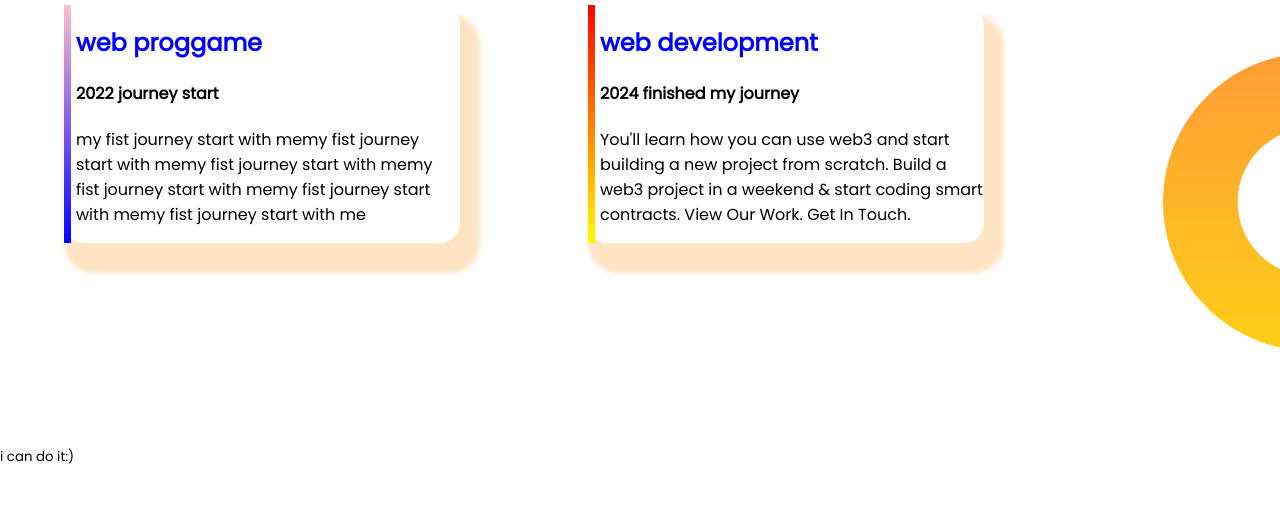
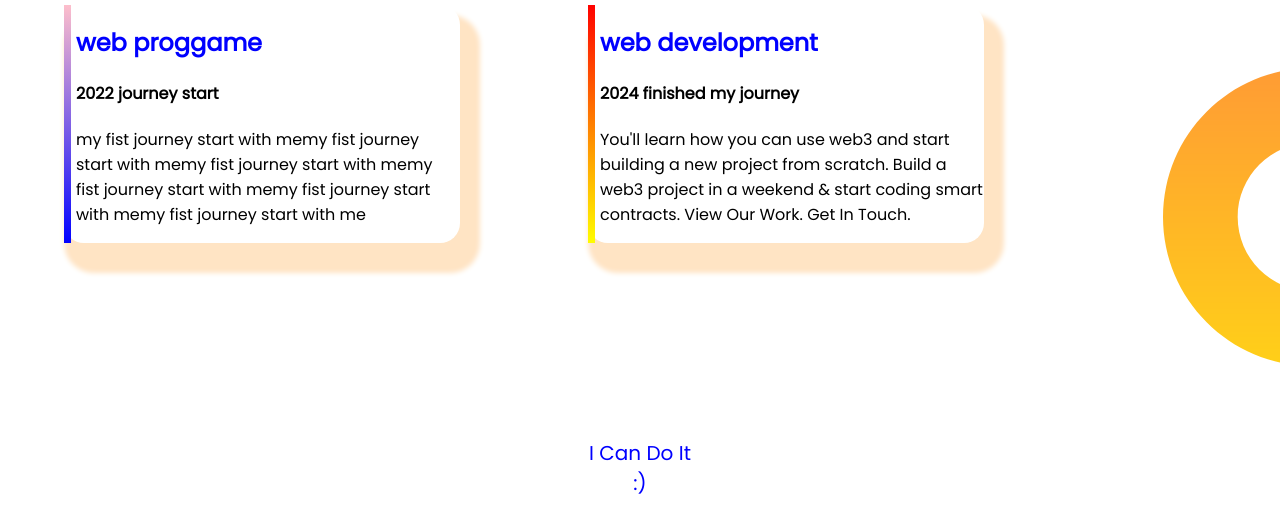
Before and after one commit to OnirbanMohii/my-first-repository, a plain HTML site: page index.html in a window 1280 px wide. Shown: the part 1188-1706 px from the top of the page. Before the commit the page ends 1656 px from the top, so only its background shows below. Drawn offline with Linux system fonts and the light colour scheme.

Commit message:
footer add

```diff
--- a/index.html
+++ b/index.html
@@ -52,8 +52,10 @@
                 <p>You'll learn how you can use web3 and start building a new project from scratch. Build a web3 project
                     in a weekend & start coding smart contracts. View Our Work. Get In Touch.</p>
             </div>
-        </div><br><br><br><br>
-        <small>i can do it:)</small>
+        </div><br><br><br>
+        <footer>
+            <p>I Can Do It <br>:)</p>
+        </footer>
     </section>
 
 </body>
--- a/style.css
+++ b/style.css
@@ -69,3 +69,9 @@ h2 {
     background-repeat: no-repeat;
     background-position: right;
 }
+
+footer p {
+    text-align: center;
+    color: blue;
+    font-size: 20px;
+}
```
